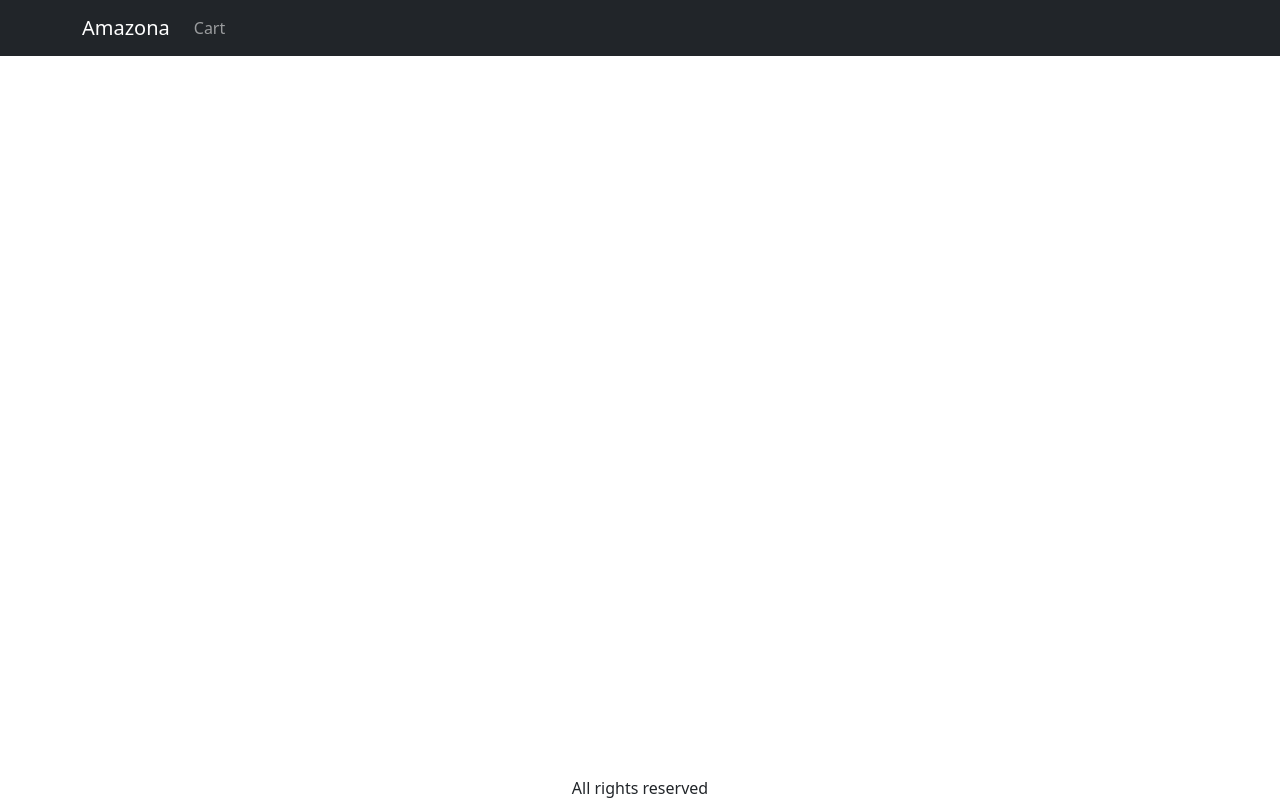
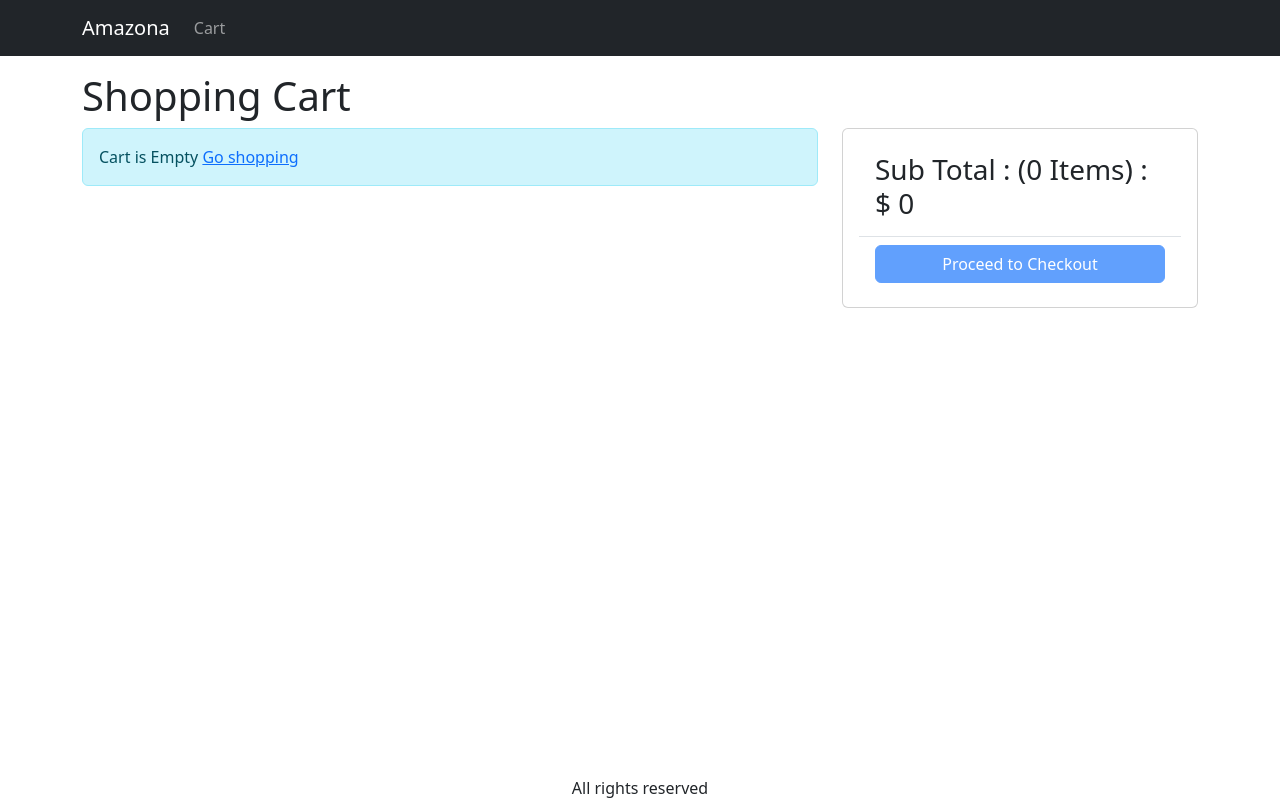
Before and after one commit to meerahmed/mern-amazona, a React (Create React App) app in the folder frontend/: page /cart in a window 1280 px wide. Built offline with nearby package versions, Linux system fonts and the light colour scheme; the HTML template or start-up script is replaced by a standard one.

Commit message:
Create Cart Screen with product show and subtotal

```diff
--- a/frontend/src/App.js
+++ b/frontend/src/App.js
@@ -8,6 +8,7 @@
 import { LinkContainer } from 'react-router-bootstrap';
 import { useContext } from 'react';
 import { Store } from './Store';
+import CartScreen from './screens/CartScreen';
 function App() {
   const { state } = useContext(Store);
   const { cart } = state;
@@ -22,7 +23,7 @@
                 <Navbar.Brand>Amazona</Navbar.Brand>
               </LinkContainer>
               <Nav className="me-auto">
-                <Link to="/cart" className="nav-link">
+                <Link to="/cart" className="nav-link" element={CartScreen}>
                   Cart
                   {cart.cartItems.length > 0 && (
                     <Badge pill bg="danger">
@@ -40,6 +41,7 @@
             <Routes>
               <Route path="/product/:slug" element={<ProductScreen />} />
               <Route path="/" element={<HomeScreen />} />
+              <Route path="/cart" element={<CartScreen />} />
             </Routes>
           </Container>
         </main>
--- a/frontend/src/index.css
+++ b/frontend/src/index.css
@@ -48,6 +48,9 @@
 .img-large {
   width: 100%;
 }
+.img-thumbnel {
+  width: 80px;
+}
 
 .rating span {
   color: #ffc000;
--- /dev/null
+++ b/frontend/src/screens/CartScreen.js
@@ -0,0 +1,94 @@
+import React, { useContext } from 'react';
+import { Helmet } from 'react-helmet-async';
+import { Store } from '../Store';
+import Row from 'react-bootstrap/esm/Row';
+import Col from 'react-bootstrap/esm/Col';
+import MessageBox from '../components/MessageBox';
+import { Link } from 'react-router-dom';
+import ListGroup from 'react-bootstrap/ListGroup';
+import Button from 'react-bootstrap/esm/Button';
+import Card from 'react-bootstrap/esm/Card';
+
+export default function CartScreen() {
+  const { state, dispatch: ctxDispatch } = useContext(Store);
+  const {
+    cart: { cartItems },
+  } = state;
+  console.log(cartItems);
+  return (
+    <div>
+      <Helmet>
+        <title>Shopping Cart</title>
+      </Helmet>
+      <h1>Shopping Cart</h1>
+      <Row>
+        <Col md={8}>
+          {cartItems.length === 0 ? (
+            <MessageBox>
+              Cart is Empty <Link to="/">Go shopping</Link>
+            </MessageBox>
+          ) : (
+            <ListGroup>
+              {cartItems.map((item) => (
+                <ListGroup.Item key={item.id} className="d-grid">
+                  <Row className="align-items-center mt-1">
+                    <Col md={4}>
+                      <img
+                        src={item.image}
+                        alt={item.name}
+                        className="img-fluid rounded img-thumbnel"
+                      ></img>{' '}
+                      <Link to={`/product/${item.slug}`}>{item.name}</Link>
+                    </Col>
+                    <Col md={3}>
+                      <Button variant="light" disabled={item.quantity === 1}>
+                        <i className="fas fa-minus-circle"></i>
+                      </Button>{' '}
+                      <span>{item.quantity}</span>{' '}
+                      <Button
+                        variant="light"
+                        disabled={item.quantity === item.countInStock}
+                      >
+                        <i className="fas fa-plus-circle"></i>
+                      </Button>
+                    </Col>
+                    <Col md={3}>${item.price}</Col>
+                    <Col md={2}>
+                      <Button variant="danger">
+                        <i className="fas fa-trash"></i>
+                      </Button>
+                    </Col>
+                  </Row>
+                </ListGroup.Item>
+              ))}
+            </ListGroup>
+          )}
+        </Col>
+        <Col md={4}>
+          <Card>
+            <Card.Body>
+              <ListGroup variant="flush">
+                <ListGroup.Item>
+                  <h3>
+                    Sub Total : ({cartItems.reduce((a, c) => a + c.quantity, 0)}{' '}
+                    Items) : ${' '}
+                    {cartItems.reduce((a, c) => a + c.price * c.quantity, 0)}
+                  </h3>
+                </ListGroup.Item>
+                <ListGroup.Item className="d-grid">
+                  <Button
+                    type="button"
+                    variant="primary"
+                    disabled={cartItems.length === 0}
+                  >
+                    Proceed to Checkout
+                  </Button>
+                </ListGroup.Item>
+              </ListGroup>
+            </Card.Body>
+          </Card>
+        </Col>
+      </Row>
+    </div>
+  );
+}
--- a/frontend/src/screens/ProductScreen.js
+++ b/frontend/src/screens/ProductScreen.js
@@ -1,6 +1,6 @@
 import axios from 'axios';
 import { useContext, useEffect, useReducer } from 'react';
-import { useParams } from 'react-router-dom';
+import { useNavigate, useParams } from 'react-router-dom';
 import Row from 'react-bootstrap/Row';
 import Col from 'react-bootstrap/Col';
 import ListGroup from 'react-bootstrap/ListGroup';
@@ -27,6 +27,7 @@
   }
 };
 function ProductScreen() {
+  const nagivate = useNavigate();
   const params = useParams();
   const { slug } = params;
   const [{ loading, error, product }, dispatch] = useReducer(reducer, {
@@ -63,6 +64,7 @@
       type: 'CART_ADD_ITEM',
       payload: { ...product, quantity },
     });
+    nagivate('/cart');
   };
 
   return (
```
